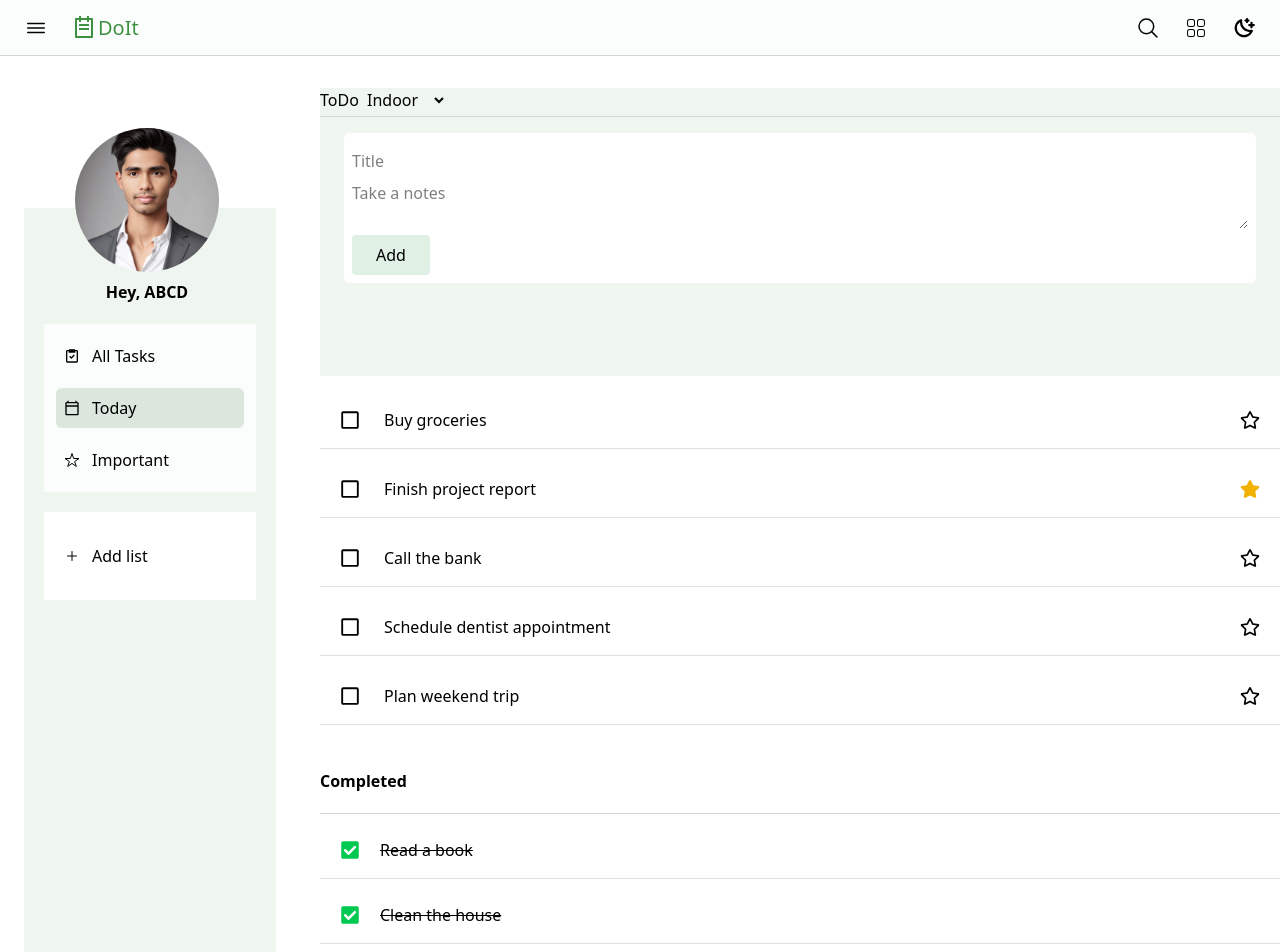
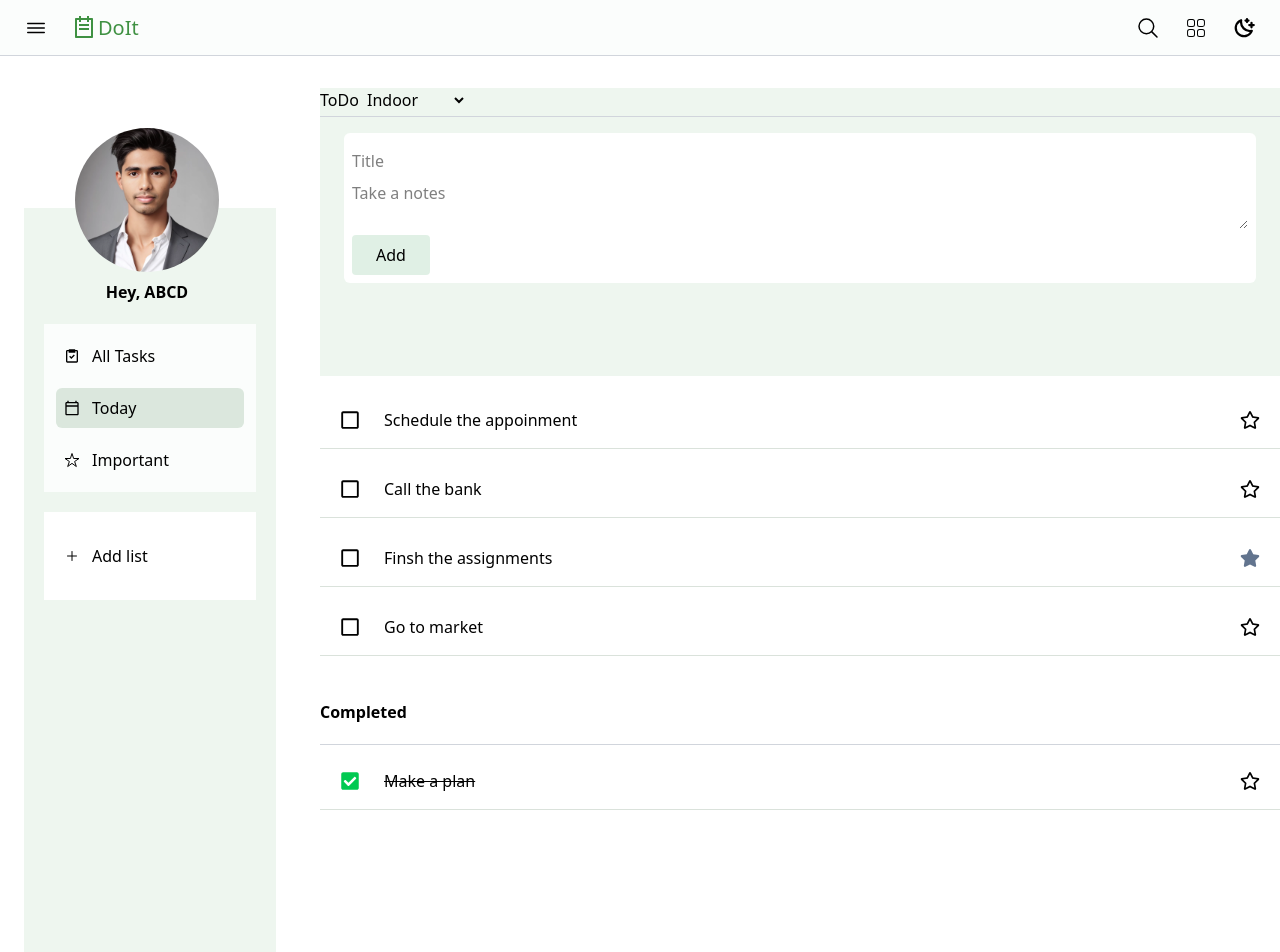
Before and after one commit to prashantkumarpro/DoIt, a React (Vite) app: page / in a window 1280 px wide. Shown: the top 952 px of the page. Built offline with nearby package versions, Linux system fonts and the light colour scheme.

Commit message:
added logic for update the tasks

```diff
--- a/src/component/Home.jsx
+++ b/src/component/Home.jsx
@@ -5,81 +5,81 @@ const Home = () => {
   const [title, setTitle] = useState('')
   const [note, setNote] = useState('')
   const [taskType, setTaskType] = useState('')
-  // const { addTask } = useContext(toDoesContext)
+
   const [tasks, setTasks] = useState([
     {
       id: 1,
-      title: 'Go',
+      title: 'Go to market',
       text: 'Buy groceries',
       completed: false,
       important: false
     },
     {
       id: 2,
-      title: 'Go',
+      title: 'Finsh the assignments',
       text: 'Finish project report',
       completed: false,
       important: true
     },
     {
       id: 3,
-      title: 'Go',
+      title: 'Call the bank',
       text: 'Call the bank',
       completed: false,
       important: false
     },
     {
       id: 4,
-      title: 'Go',
+      title: 'Schedule the appoinment',
       text: 'Schedule dentist appointment',
       completed: false,
       important: false
     },
     {
       id: 5,
-      title: 'Go',
+      title: 'Make a plan',
       text: 'Plan weekend trip',
-      completed: false,
+      completed: true,
       important: false
     }
   ])
-  console.log(tasks)
 
-  const completedTasks = [
-    'Read a book',
-    'Clean the house',
-    'Prepare presentation',
-    'Update blog'
-  ]
-
-  const handleChange = e => {
-    setTitle(e.target.value)
-  }
-
-  const handleNote = e => {
-    setNote(e.target.value)
-  }
-
-  const handleKeyDown = e => {
-    if (e.key === 'Enter') {
-    }
-  }
+  const handleChange = e => setTitle(e.target.value)
+  const handleNote = e => setNote(e.target.value)
 
   const handleAddBtn = () => {
     if (title.trim() == 0 || note.trim() == 0) {
       alert('enter both title and text')
       return
     } else {
-      // addTask(title, text)
-      tasks.push({ title: title, text: note, taskType: taskType })
+      const newTask = {
+        id: tasks.length + 1,
+        title: title,
+        text: note,
+        taskType: taskType,
+        completed: false,
+        important: false
+      }
+      setTasks([...tasks, newTask])
       setNote('')
       setTitle('')
-      console.log(tasks)
     }
   }
 
-  const taskTypeHandler = event => {
-    setTaskType(event.target.value)
+  const toggleComplete = taskId => {
+    setTasks(prevTask =>
+      prevTask.map(task =>
+        task.id === taskId ? { ...task, completed: !task.completed } : task
+      )
+    )
+  }
+
+  const toogleImportant = taskId => {
+    setTasks(prevTasks =>
+      prevTasks.map(task =>
+        task.id === taskId ? { ...task, important: !task.important } : task
+      )
+    )
   }
 
   return (
@@ -87,8 +87,13 @@ const Home = () => {
       <div className='w-full bg-[#EEF6EF]   min-h-72'>
         <h1 className='border-b border-gray-300 pb-1'>
           ToDo{' '}
-          <select id='task-type' onChange={taskTypeHandler}>
-            <option value='indoor' disabled></option>
+          <select
+            id='task-type'
+            onChange={event => setTaskType(event.target.value)}
+          >
+            <option value='' defaultValue={''} disabled>
+              select Type
+            </option>
             <option value='indoor'>Indoor</option>
             <option value='outdoor'>Outdoor</option>
           </select>
@@ -101,7 +106,6 @@ const Home = () => {
               onChange={handleChange}
               className='title w-full border-[none] outline-none py-2 bg-transparent'
               placeholder='Title'
-              onKeyDown={handleKeyDown}
             />
             <textarea
               name='note'
@@ -110,7 +114,7 @@ const Home = () => {
               className='w-full bg-transparent h-auto outline-none overflow-auto -scroll-ml-56'
               placeholder='Take a notes'
             ></textarea>
-            {/* <Save title={title} note={note} onSave={handleSave} /> */}
+
             <button
               className='cursor-pointer py-2 px-6 rounded-sm bg-[#3da25f29] text-black hover:bg-[#35793729] hover:text-black'
               onClick={handleAddBtn}
@@ -123,22 +127,33 @@ const Home = () => {
 
       {/* Task List */}
       <ul className='mt-4 space-y-3'>
-        {tasks.reverse().map((task, index) => (
+        {tasks
+          .filter(task => !task.completed)
+          .reverse()
+          .map(task => (
             <li
-            key={index}
+              key={task.id}
               className='flex justify-between py-4 px-5 border-b border-[#496E4B33]'
             >
               <div className='flex items-center space-x-6'>
+                <button
+                  onClick={() => toggleComplete(task.id)}
+                  className='cursor-pointer'
+                >
                   {task.completed ? (
                     <FaCheckSquare className='text-xl' />
                   ) : (
                     <FaRegSquare className='text-xl' />
                   )}
-              <span>{task.text}</span>
+                </button>
+                <span>{task.title}</span>
               </div>
-            <button>
+              <button
+                className='cursor-pointer'
+                onClick={() => toogleImportant(task.id)}
+              >
                 {task.important ? (
-                <FaStar className='text-yellow-500 text-xl' />
+                  <FaStar className='text-slate-500 text-xl' />
                 ) : (
                   <FaRegStar className='text-xl' />
                 )}
@@ -152,21 +167,38 @@ const Home = () => {
         Completed
       </h3>
       <ul className='mt-2 space-y-2'>
-        {completedTasks.map((task, index) => (
+        {tasks
+          .filter(task => task.completed)
+          .map(task => (
             <li
-            key={index}
+              key={task.id}
               className='flex justify-between py-4 px-5 border-b border-[#496E4B33] '
             >
-            <div className='flex items-center space-x-5'>
-              <FaCheckSquare className='text-green-500 text-xl' />
-              <span
-                style={{
-                  textDecoration: 'line-through'
-                }}
+              <div className='flex items-center space-x-6'>
+                <button
+                  onClick={() => toggleComplete(task.id)}
+                  className='cursor-pointer'
                 >
-                {task}
+                  {task.completed ? (
+                    <FaCheckSquare className='text-xl text-green-500' />
+                  ) : (
+                    <FaRegSquare className='text-xl' />
+                  )}
+                </button>
+                <span className={`${task.completed ? 'line-through' : ''}`}>
+                  {task.title}
                 </span>
               </div>
+              <button
+                className='cursor-pointer'
+                onClick={() => toogleImportant(task.id)}
+              >
+                {task.important ? (
+                  <FaStar className='text-slate-500 text-xl' />
+                ) : (
+                  <FaRegStar className='text-xl' />
+                )}
+              </button>
             </li>
           ))}
       </ul>
```
Lines whose indentation alone changed are shown as unchanged.
